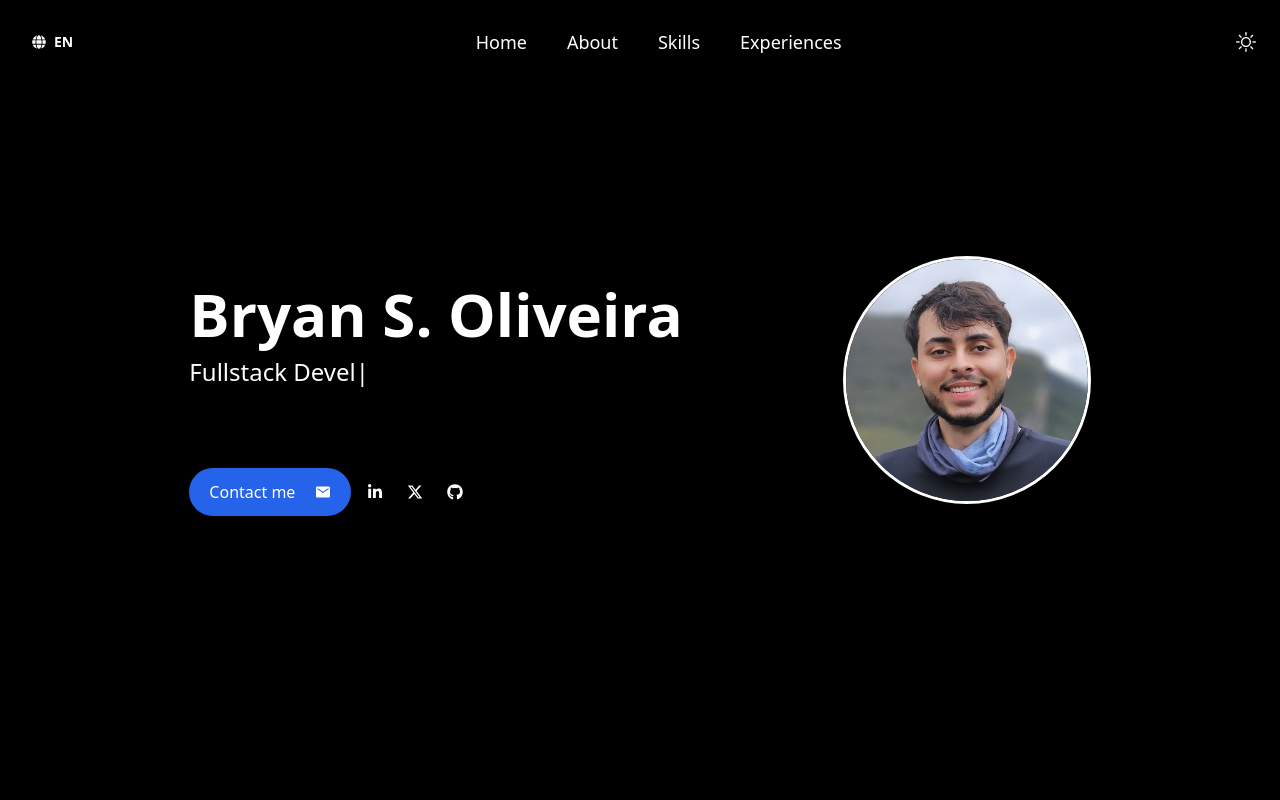
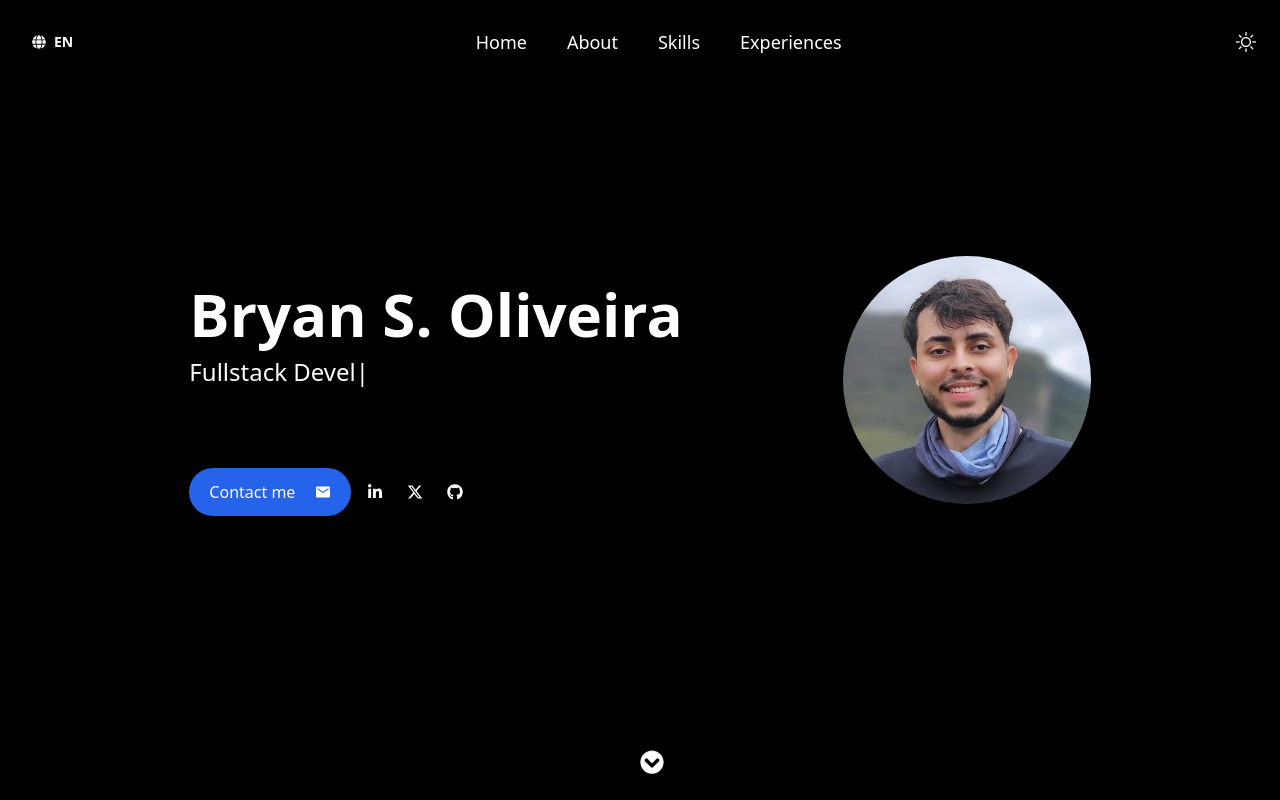
Before and after one commit to ibryans/ibryans.github.io, a Next.js app: page / in a window 1280 px wide. Shown: the top 800 px of the page. Built offline with nearby package versions, Linux system fonts and the light colour scheme.

Commit message:
feat: Implement arrow button to go down

```diff
--- a/src/app/_components/header/header.tsx
+++ b/src/app/_components/header/header.tsx
@@ -4,7 +4,7 @@
  * (Plano de fundo, nome, descrição)
 */
 
-import { FaChevronCircleRight, FaGithub, FaLinkedinIn } from "react-icons/fa";
+import { FaChevronCircleDown, FaChevronCircleRight, FaGithub, FaLinkedinIn } from "react-icons/fa";
 import avatar from '/public/me.png'
 import { IoMdMail } from 'react-icons/io';
 import SocialButton from '../social-button/social-button';
@@ -25,7 +25,7 @@ export function Header() {
                         width={800}
                         height={800}
                         alt='Plano de fundo'
-                        className='sm:hidden border-[3px] border-white rounded-full w-1/2 sm:w-1/5 lg:w-1/5 2xl:w-1/10 mb-10'
+                        className='sm:hidden rounded-full w-1/2 sm:w-1/5 lg:w-1/5 2xl:w-1/10 mb-10'
                         src={avatar.src} />
 
                     <h1 className="text-4xl lg:text-6xl font-extrabold mb-3">
@@ -72,10 +72,17 @@ export function Header() {
                     width={800}
                     height={800}
                     alt='Plano de fundo'
-                    className='hidden sm:block border-[3px] border-white rounded-full w-1/2 sm:w-1/3 lg:w-1/5 2xl:w-1/10 mb-10'
+                    className='hidden sm:block rounded-full w-1/2 sm:w-1/3 lg:w-1/5 2xl:w-1/10 mb-10'
                     src={avatar.src} />
 
             </div>
+
+            <a href="#about" className="absolute bottom-0 left-[50%] w-100 mb-10 cursor-pointer">
+               <FaChevronCircleDown
+                    className="animate-bounce w-6 h-6 transition"
+                />
+            </a>
+
         </div>
     );
 }
```
